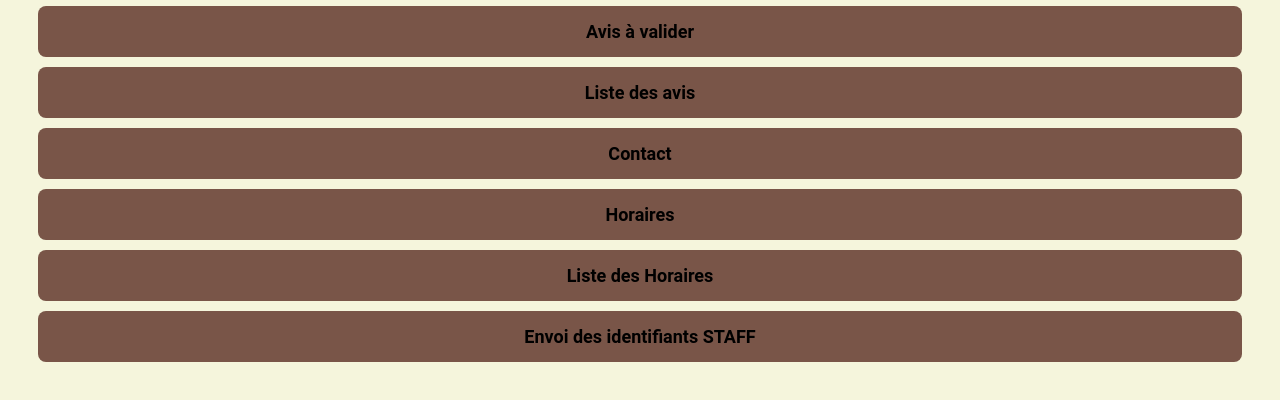
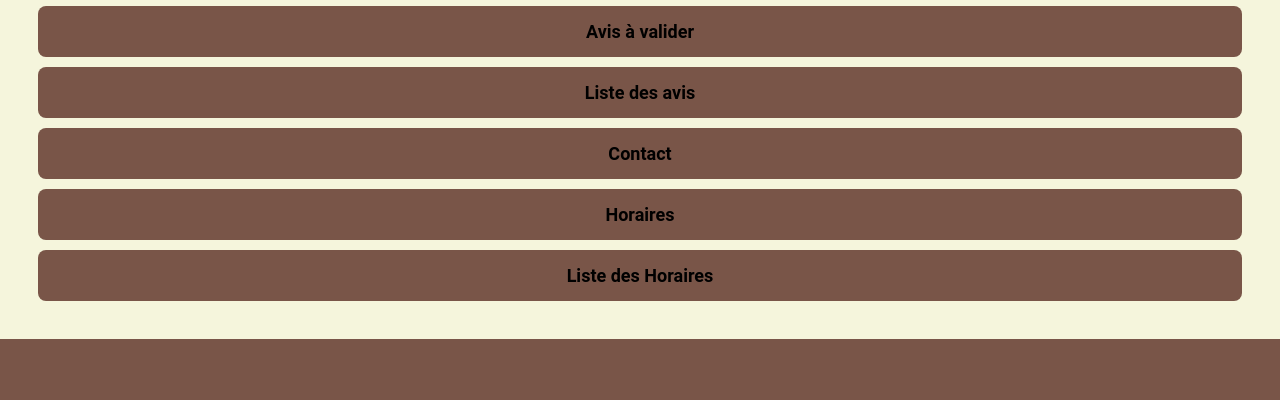
Before and after one commit to Oume59/Zoo-Arcadia, a PHP site: page /Views/Dashboard/index.php in a window 1280 px wide. Shown: the part 847-1247 px from the top of the page. After the commit the page ends 1186 px from the top, so only its background shows below. Run offline with PHP 8.4, Linux system fonts and the light colour scheme.

Commit message:
MAJ suite à l'ajout des rapports animaux

```diff
--- a/Views/Dashboard/index.php
+++ b/Views/Dashboard/index.php
@@ -51,15 +51,15 @@ echo '<link rel="stylesheet" href="/assets/css/dashboard.css">';
 
             <!--DASH VETO  -->
             <div class="col-12 col-sm-6 col-md-3 admin-link-container">
-                <a href="/Reports" class="admin-link">Ajout Rapport Animal</a>
+                <a href="/Reports" class="admin-link">Ajout Rapport Animal</a> <!--DASH VETO OK -->
             </div>
 
             <div class="col-12 col-sm-6 col-md-3 admin-link-container">
-                <a href="/Reports/liste" class="admin-link">Liste rapports des Animaux</a> <!--DASH ADMIN OK-->
+                <a href="/Reports/list" class="admin-link">Liste rapports des Animaux</a> <!--DASH ADMIN OK-->
             </div>
 
             <div class="col-12 col-sm-6 col-md-3 admin-link-container">
-                <a href="/Consultation/liste" class="admin-link">Nombre de consultation par animal</a> <!--DASH ADMIN OK-->
+                <a href="/Consultation/list" class="admin-link">Nombre de consultation par animal</a> <!--DASH ADMIN OK-->
             </div>
 
             <!--DASH EMPLOYE -->
@@ -68,7 +68,7 @@ echo '<link rel="stylesheet" href="/assets/css/dashboard.css">';
             </div>
 
             <div class="col-12 col-sm-6 col-md-3 admin-link-container">
-                <a href="/Reviews/liste" class="admin-link">Liste des avis</a>
+                <a href="/Reviews/list" class="admin-link">Liste des avis</a>
             </div>
 
 
@@ -82,11 +82,7 @@ echo '<link rel="stylesheet" href="/assets/css/dashboard.css">';
             </div>
 
             <div class="col-12 col-sm-6 col-md-3 admin-link-container">
-                <a href="/Horaires/liste" class="admin-link">Liste des Horaires</a> <!--DASH ADMIN OK-->
-            </div>
-
-            <div class="col-12 col-sm-6 col-md-3 admin-link-container">
-                <a href="/AddUsers" class="admin-link">Envoi des identifiants STAFF</a> <!--DASH ADMIN OK-->
+                <a href="/Horaires/list" class="admin-link">Liste des Horaires</a> <!--DASH ADMIN OK-->
             </div>
 
         </div>
```
